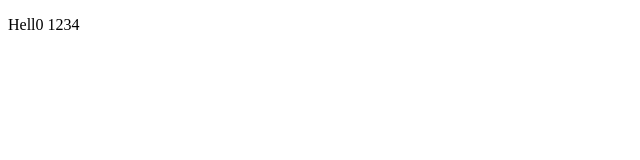
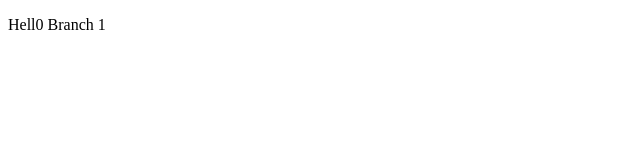
Before and after one commit to likhith-ch/testrepo, a plain HTML site: page index.html in a window 1280 px wide. Shown: the full height of the page, 0-640 px from the left. Drawn offline with Linux system fonts and the light colour scheme.

Commit message:
message added

```diff
--- a/index.html
+++ b/index.html
@@ -3,7 +3,7 @@
     <head></head>
     <body>
         <div>
-            <P>Hell0 1234</P>
+            <P>Hell0 Branch 1</P>
         </div>
     </body>
 </html>
```
